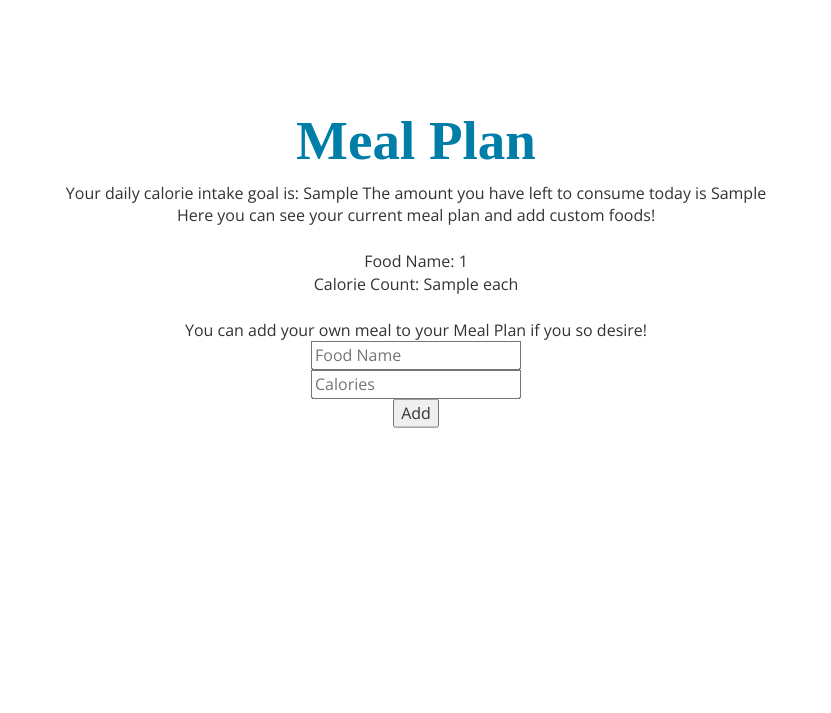
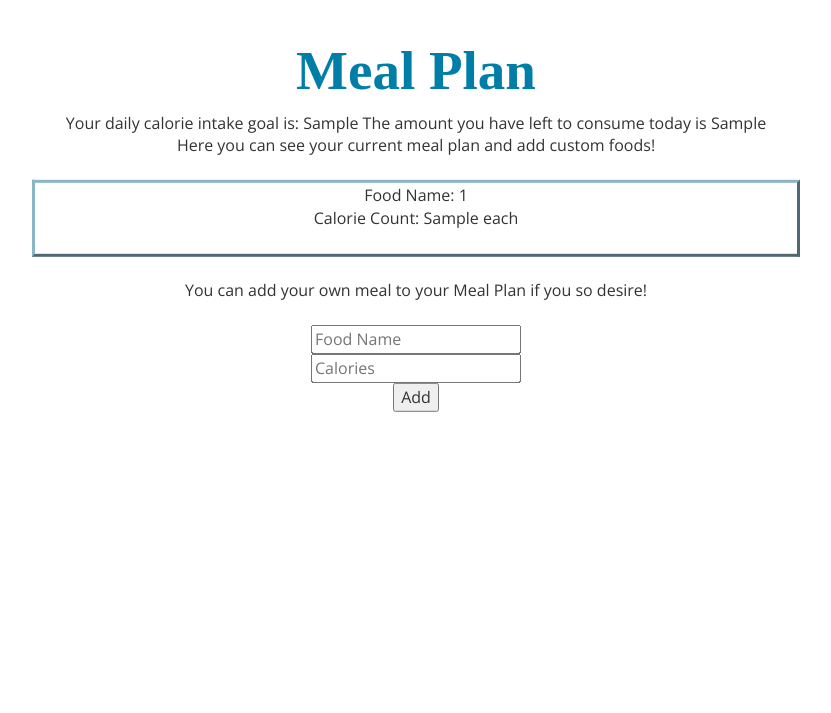
Before and after one commit to shafali731/teeskentelee_suuruutta, a Flask app: template gazpacho/templates/plan.html in a window 1280 px wide. Shown: the part 57-770 px from the top of the page, without its empty margins (224-1055 px from the left). Run offline with Flask 2, Linux system fonts and the light colour scheme; the template is opened without the code that fills it: most values are stand-ins (such as "Sample title", 1, 10 or a date in 2020); parts of the project's set-up code (start-up, migrations or seed data) failed here and were passed over; some libraries are stand-ins or nearby versions; some web fonts are replaced.

Commit message:
made card

```diff
--- a/gazpacho/templates/plan.html
+++ b/gazpacho/templates/plan.html
@@ -1,7 +1,19 @@
 {% extends "base.html" %}
 
 {% block content %}
-<div align="center" style="transform: translateY(25%)">
+
+<style type="text/css">
+  .card{
+    border-style:outset;
+    border-width:3px;
+    margin-left: 20%;
+    margin-right: 20%;
+    border-color:#89b6c6;
+    padding:1px;
+
+  }
+</style>
+<div align="center" style="transform: translateY(5%)">
   <h1>Meal Plan </h1>
   Your daily calorie intake goal is: {{ in_goal }}
   The amount you have left to consume today is {{ curr_in_cal }}
@@ -10,13 +22,19 @@
 
   <br><br>
   {% for each in chosen_lst %}
+  <div class="card">
+    <div class="card-body">
   Food Name: {{ each[0] }}
   <br>
   Calorie Count: {{ each[1] }}
   <br>  <br>
+</div>
+</div>
   {% endfor %}
 
+<br>
 You can add your own meal to your Meal Plan if you so desire!
+<br><br>
   <form action="/user_meal" method="POST">
       <input type="text" name="user_meal" placeholder="Food Name" >
       <br>
```
